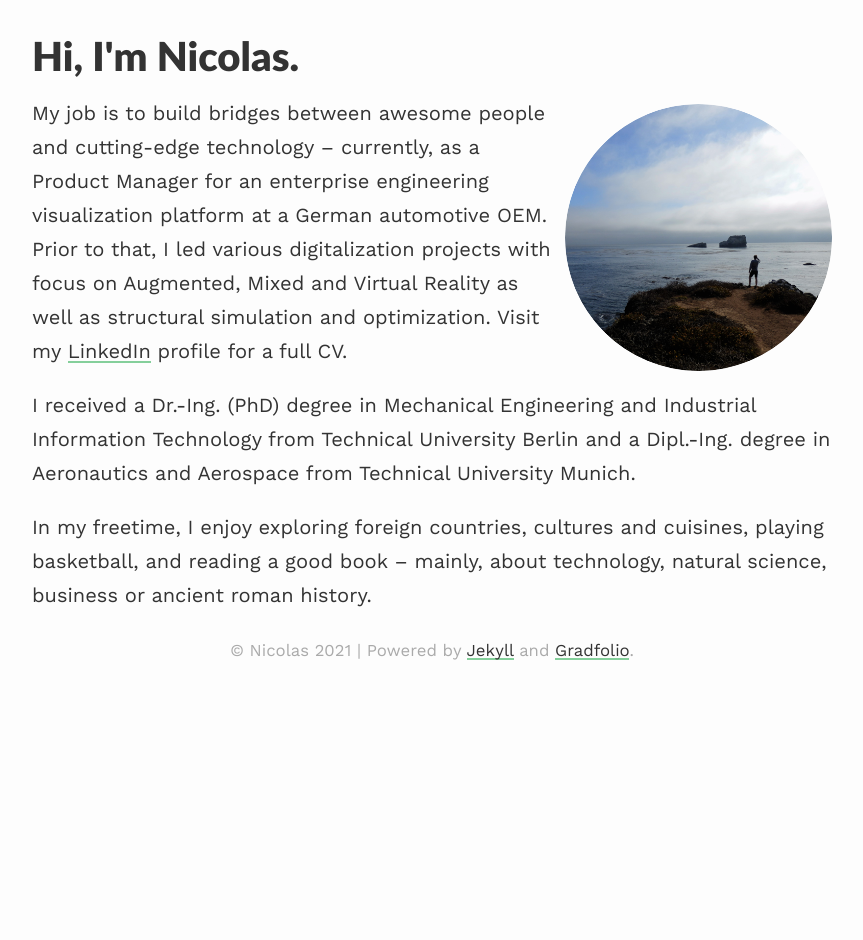
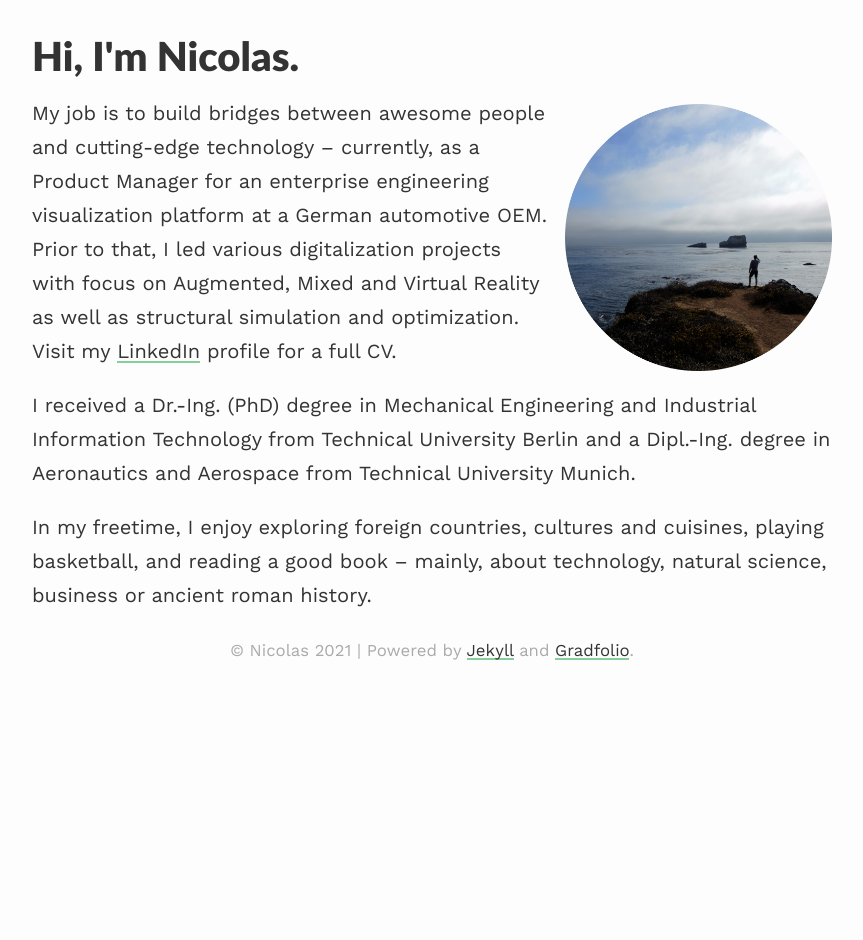
Before and after one commit to zeneise/gradfolio, a Jekyll site: the page built from index.md, in a window 1280 px wide. Shown: the whole page, without its empty margins (208-1071 px from the left). Built offline with Jekyll 4.4.1, drawn with Linux system fonts in a browser that asks for light colours; nearby versions of some CDN libraries.

Commit message:
Reduced lateral margin, removed border

```diff
--- a/assets/css/_sass/profile.scss
+++ b/assets/css/_sass/profile.scss
@@ -1,12 +1,9 @@
 /* Profile */
 .profile {
     border-style: none;
-    border-color: $light-gray;
-    margin-left: 0.5rem;
+    margin-left: 1rem;
     margin-top: 0.5rem;
     margin-bottom: 0.5rem;
-    border-radius: 4px;
-    border-radius: 50%;
 }
 
 .left {
```
